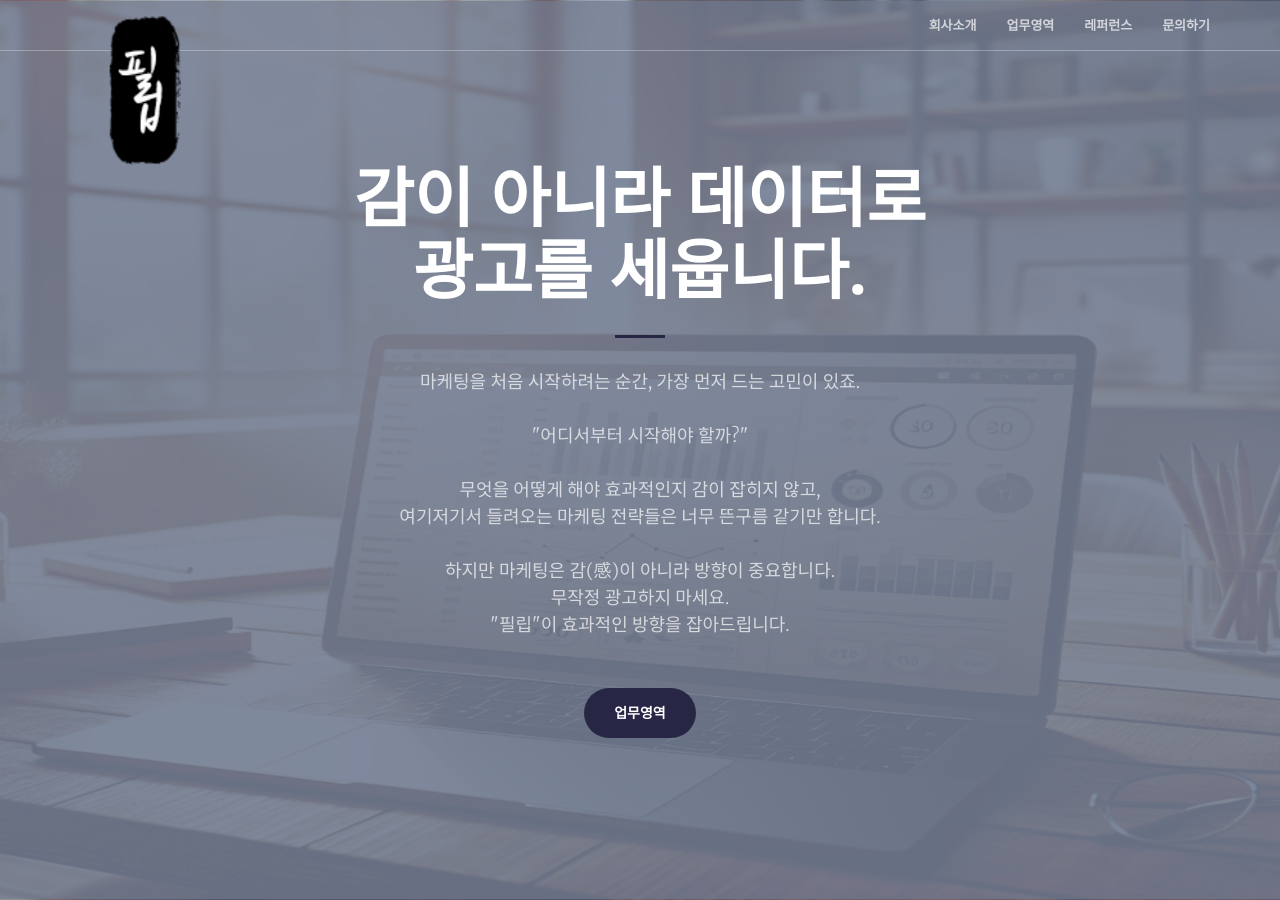
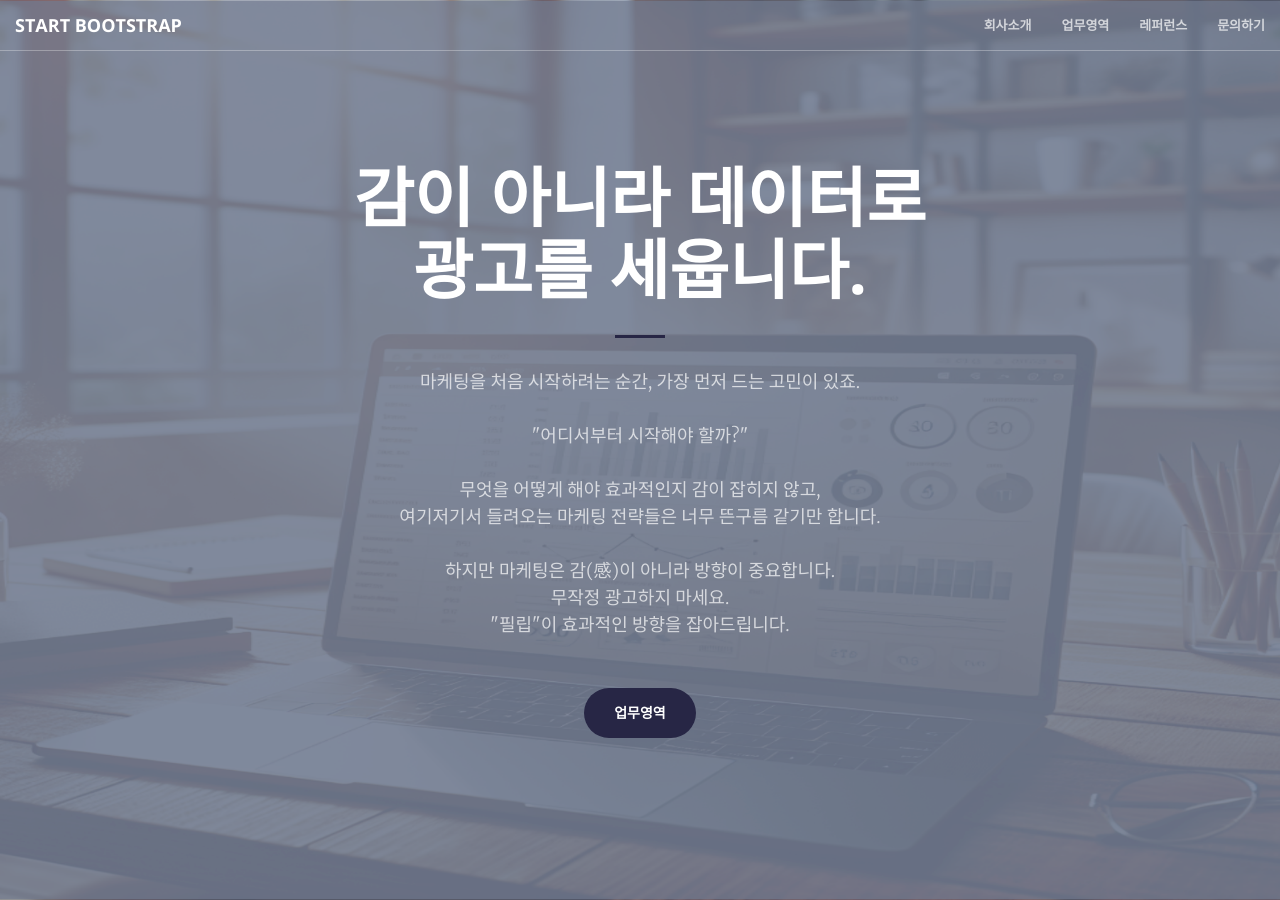
Before and after one commit to philipcommunication/philip-homepage, a Jekyll site: the page built from index.html, in a window 1280 px wide and 900 px high. Built offline with Jekyll 4.4.1, drawn with Linux system fonts in a browser that asks for light colours.

Commit message:
Update nav.html

```diff
--- a/_includes/nav.html
+++ b/_includes/nav.html
@@ -1,18 +1,34 @@
-<nav class="navbar navbar-default navbar-fixed-top">
-    <div class="container">
+<nav id="mainNav" class="navbar navbar-default navbar-fixed-top">
+    <div class="container-fluid">
+        <!-- Brand and toggle get grouped for better mobile display -->
         <div class="navbar-header">
-            <a class="navbar-brand page-scroll" href="#page-top">
-                <img src="img/logo.png" alt="필립 로고" id="nav-logo" class="logo">
-                <span id="nav-text" class="hidden">필립</span>
-            </a>
+            <button type="button" class="navbar-toggle collapsed" data-toggle="collapse" data-target="#bs-example-navbar-collapse-1">
+                <span class="sr-only">Toggle navigation</span>
+                <span class="icon-bar"></span>
+                <span class="icon-bar"></span>
+                <span class="icon-bar"></span>
+            </button>
+            <a class="navbar-brand page-scroll" href="#page-top">Start Bootstrap</a>
         </div>
-        <div class="collapse navbar-collapse">
+
+        <!-- Collect the nav links, forms, and other content for toggling -->
+        <div class="collapse navbar-collapse" id="bs-example-navbar-collapse-1">
             <ul class="nav navbar-nav navbar-right">
-                <li><a class="page-scroll" href="#about">회사소개</a></li>
-                <li><a class="page-scroll" href="#services">업무영역</a></li>
-                <li><a class="page-scroll" href="#portfolio">레퍼런스</a></li>
-                <li><a class="page-scroll" href="#contact">문의하기</a></li>
+                <li>
+                    <a class="page-scroll" href="#about">회사소개</a>
+                </li>
+                <li>
+                    <a class="page-scroll" href="#services">업무영역</a>
+                </li>
+                <li>
+                    <a class="page-scroll" href="#portfolio">레퍼런스</a>
+                </li>
+                <li>
+                    <a class="page-scroll" href="#contact">문의하기</a>
+                </li>
             </ul>
         </div>
+        <!-- /.navbar-collapse -->
     </div>
+    <!-- /.container-fluid -->
 </nav>
```
